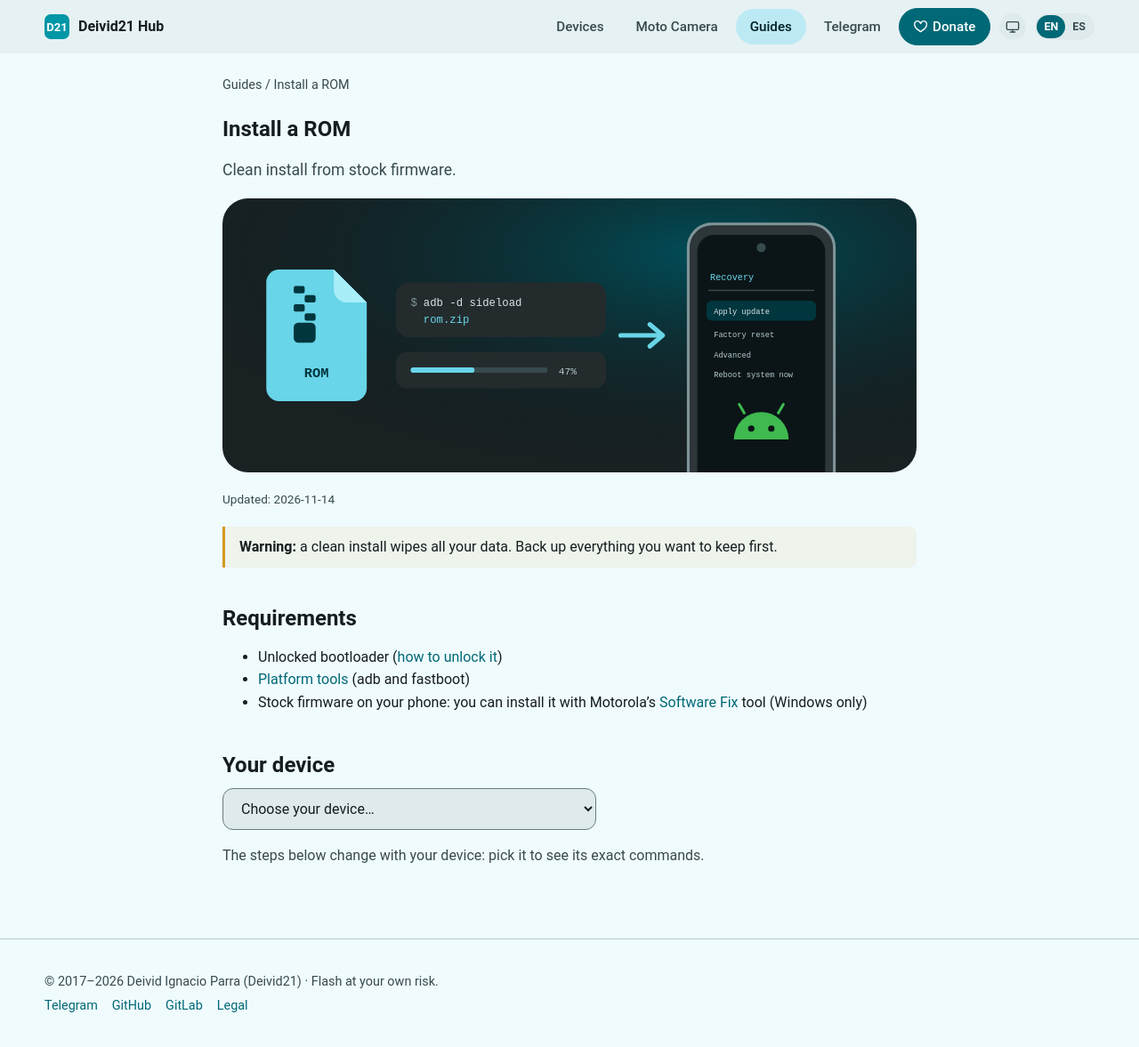
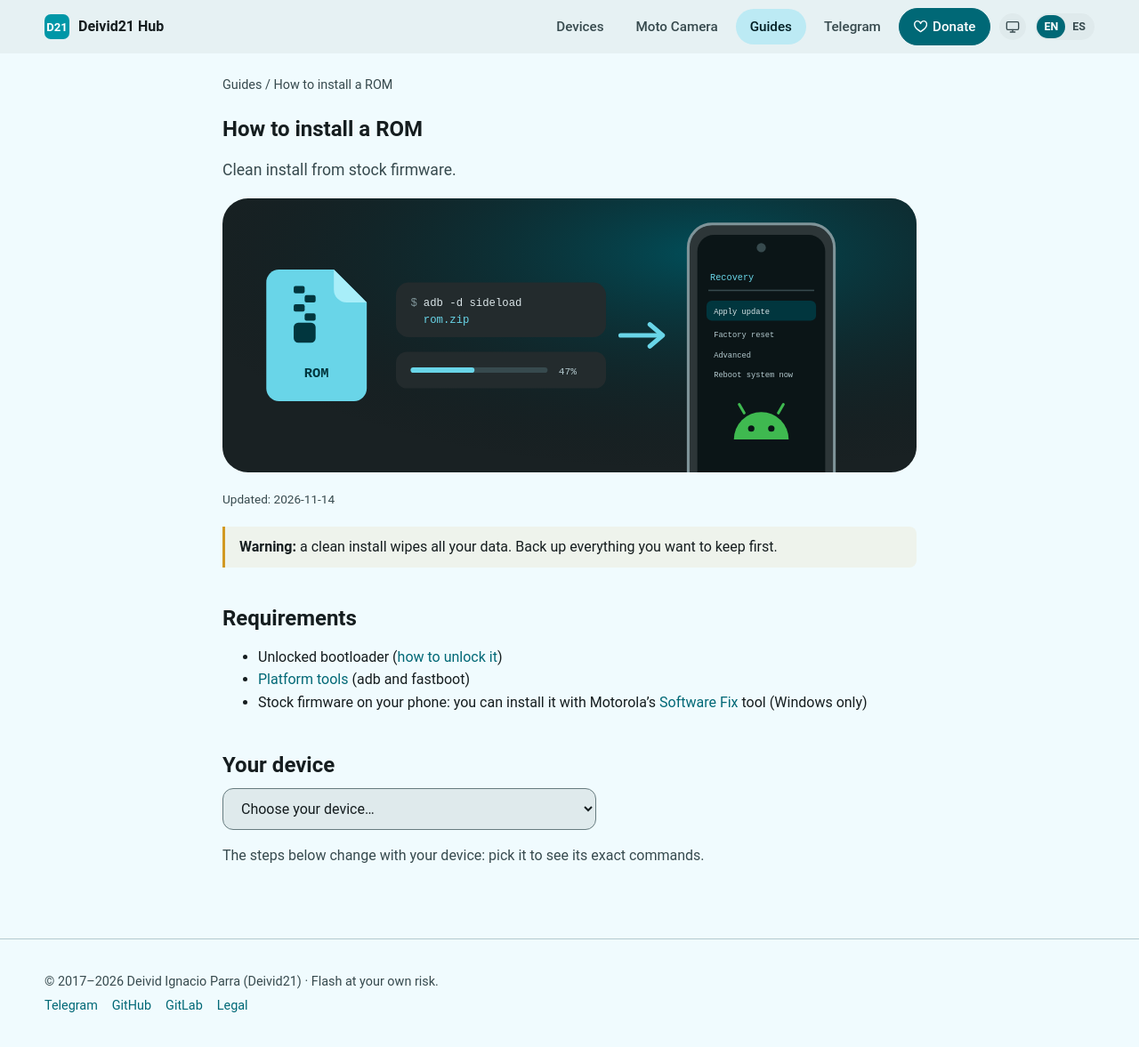
Before and after one commit to Deivid21/deivid21.github.io, a Jekyll site: the page built from _guides/install-rom.md, in a window 1280 px wide and 1178 px high. Shown: the whole window at 89% size. Built offline with Jekyll 4.4.1, drawn with Linux system fonts in a browser that asks for light colours; some web fonts are replaced.

Commit message:
docs: rename install guide to How to install a ROM
Co-Authored-By: Claude Opus 5.5 <noreply@anthropic.com>

```diff
--- a/_data/install.yml
+++ b/_data/install.yml
@@ -1,4 +1,4 @@
-# Images flashed to install a ROM on each device, used by the "Install a ROM" guide.
+# Images flashed to install a ROM on each device, used by the "How to install a ROM" guide.
 # The guide flashes them in this order:
 #   vbmeta, vbmeta_system, boot, vendor_boot, dtbo, recovery
 # Devices still in development or coming soon are hidden from the guide until
--- a/_guides/install-rom.md
+++ b/_guides/install-rom.md
@@ -1,12 +1,12 @@
 ---
-title: Install a ROM
+title: How to install a ROM
 description: Clean install from stock firmware.
 order: 2
 devices: [all]
 per_device: true
 image: /assets/img/guides/install-rom.svg
 updated: 2026-11-14
-title_es: Instalar una ROM
+title_es: Cómo instalar una ROM
 description_es: Instalación limpia desde firmware stock.
 ---
 
```
